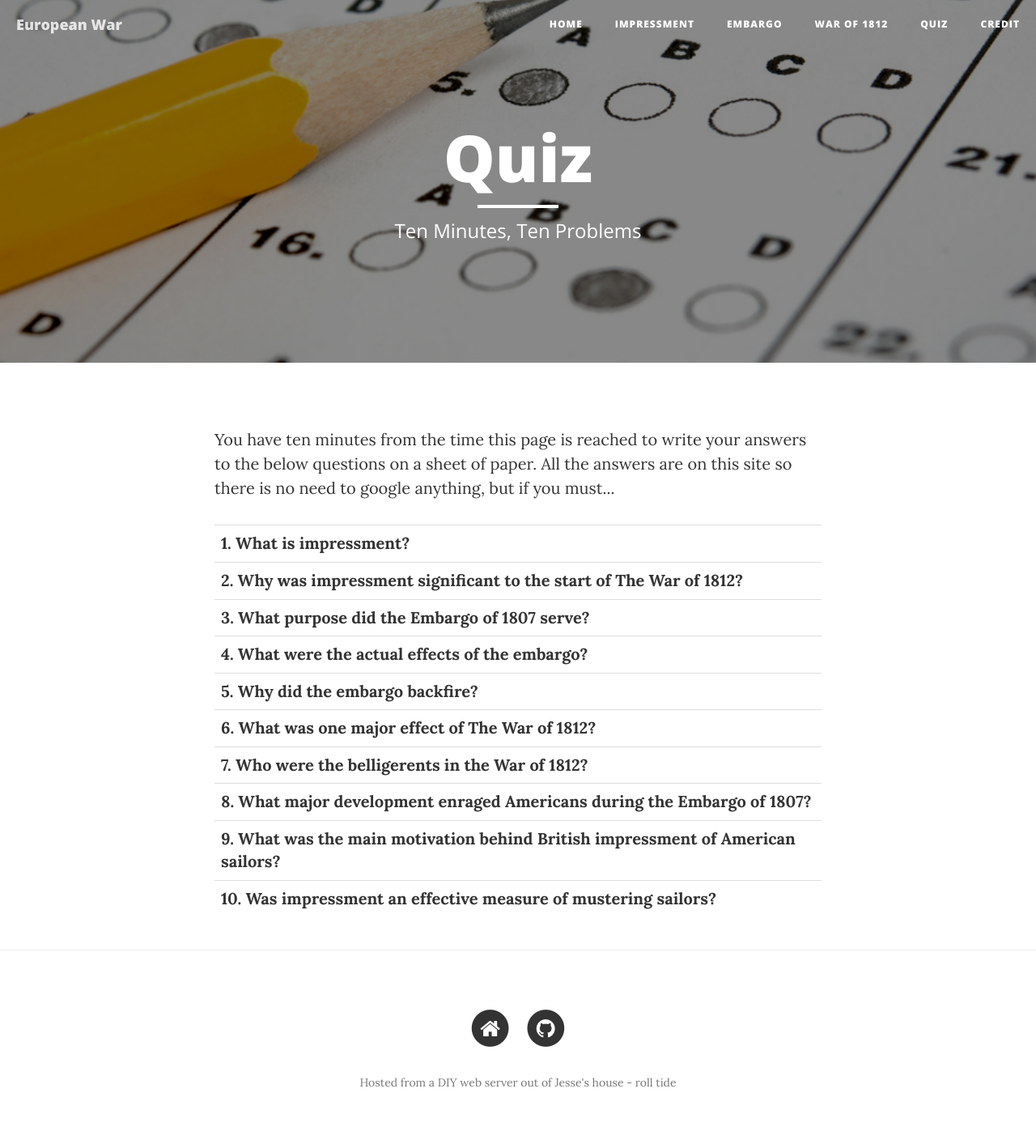
After one commit to roll11tide/europeanwar, a PHP site: page /quiz.html.php in a window 1280 px wide. The commit adds this page. Shown: the whole page at 81% size. Run offline with PHP 8.4, Linux system fonts and the light colour scheme; lists and menus that the app fills with data are empty.

Commit message:
Third commit

```diff
--- a/htmlheader.php
+++ b/htmlheader.php
@@ -21,6 +21,8 @@
         <script src="https://oss.maxcdn.com/libs/respond.js/1.4.2/respond.min.js"></script>
     <![endif]-->
 
+<link rel="icon" href="img/eagle.png">
+
 <!-- jQuery -->
 <script src="vendor/jquery/jquery.min.js"></script>
 
--- a/impressment.html.php
+++ b/impressment.html.php
@@ -35,7 +35,7 @@
 
                     <h2 class="section-heading">Fueling the British Navy</h2>
 
-                    <p>The British Empire was so large by the late 18th Century that the number of sailors needed to staff the ships that sailed around the world was not nearly enough. As a result, the British government decided to "supplement" the Navy with kidnappees. These included Americans, kidnapped from American ships and coastal cities and forced to serve aboard British ships. Nearly 6,000 Americans were impressed in the early 1800s, when Great Britain was at war with Emperor Napoleon of France. Naturally, Americans were outraged about this practice. It finally ended in 1815, with signing of the Treaty of Paris that ended the War of 1812.</p>
+                    <p>The British Empire was so large by the late 18th Century that the number of sailors needed to staff the ships that sailed around the world was not nearly enough. As a result, the British government decided to "supplement" the Navy with kidnappees. These included Americans, kidnapped from American ships and coastal cities and forced to serve aboard British ships. Nearly 6,000 Americans were impressed in the early 1800s, when Great Britain was at war with Emperor Napoleon of France. These men were crucial to the operation of the British navy and kept their ships manned throughout the War of 1812. Naturally, Americans were outraged by this practice. It finally ended in 1815, with signing of the Treaty of Paris that ended the War of 1812.</p>
 
                     <h2 class="section-heading">The Irony</h2>
 
--- a/index.php
+++ b/index.php
@@ -49,7 +49,7 @@
                                 And its effect on continental trade
                             </h3>
                         </a>
-                        <p class="post-meta">Content created by J.P. Sanders</p>
+                        <p class="post-meta">Content created by Jesse Wells and J.P. Sanders</p>
                     </div>
                     <hr>
                     <div class="post-preview">
@@ -66,6 +66,7 @@
                 </div>
             </div>
         </div>
+
         <hr>
 
         <?php include "pagefooter.php"; ?>
--- a/pageheader.php
+++ b/pageheader.php
@@ -26,6 +26,9 @@
                             <a href="1812.html.php">War of 1812</a>
                         </li>
                         <li>
+                            <a href="quiz.html.php">Quiz</a>
+                        </li>
+                        <li>
                             <a href="credit.html.php">Credit</a>
                         </li>
                     </ul>
--- /dev/null
+++ b/quiz.html.php
@@ -0,0 +1,77 @@
+<!DOCTYPE html>
+<html lang="en">
+
+<head>
+    <?php include "htmlheader.php"; ?>
+    <title>Quiz</title>
+</head>
+
+<body>
+
+    <?php include "pageheader.php"; ?>
+
+    <!-- Page Header -->
+    <!-- Set your background image for this header on the line below. -->
+    <header class="intro-header" style="background-image: url('img/test.jpg')">
+        <div class="container">
+            <div class="row">
+                <div class="col-lg-8 col-lg-offset-2 col-md-10 col-md-offset-1">
+                    <div class="page-heading">
+                        <h1>Quiz</h1>
+                        <hr class="small">
+                        <span class="subheading">Ten Minutes, Ten Problems</span>
+                    </div>
+                </div>
+            </div>
+        </div>
+    </header>
+
+    <!-- Main Content -->
+    <div class="container">
+        <div class="row">
+            <div class="col-lg-8 col-lg-offset-2 col-md-10 col-md-offset-1">
+                <p>You have ten minutes from the time this page is reached to write your answers to the below questions on a sheet of paper. All the answers are on this site so there is no need to google anything, but if you must...</p>
+
+                <table class="table">
+                    <tbody>
+                        <tr>
+                            <th>1. What is impressment?</th>
+                        </tr>
+                        <tr>
+                            <th>2. Why was impressment significant to the start of The War of 1812?</th>
+                        </tr>
+                        <tr>
+                            <th>3. What purpose did the Embargo of 1807 serve?</th>
+                        </tr>
+                        <tr>
+                            <th>4. What were the actual effects of the embargo?</th>
+                        </tr>
+                        <tr>
+                        	<th>5. Why did the embargo backfire?</th>
+                        </tr>
+                        <tr>
+                        	<th>6. What was one major effect of The War of 1812?</th>
+                        </tr>
+                        <tr>
+                        	<th>7. Who were the belligerents in the War of 1812?</th>
+                        </tr>
+                        <tr>
+                        	<th>8. What major development enraged Americans during the Embargo of 1807?</th>
+                        </tr>
+                        <tr>
+                        	<th>9. What was the main motivation behind British impressment of American sailors?</th>
+                        </tr>
+                        <tr>
+                        	<th>10. Was impressment an effective measure of mustering sailors?</th>
+                        </tr>
+                    </tbody>
+                </table>
+            </div>
+        </div>
+    </div>
+
+    <hr>
+
+    <?php include "pagefooter.php"; ?>
+</body>
+</html>
```
Also changed, not shown: img/Originals/eagle.png (added), img/Originals/test.jpg (added), img/eagle.png (added), img/test.jpg (added).
